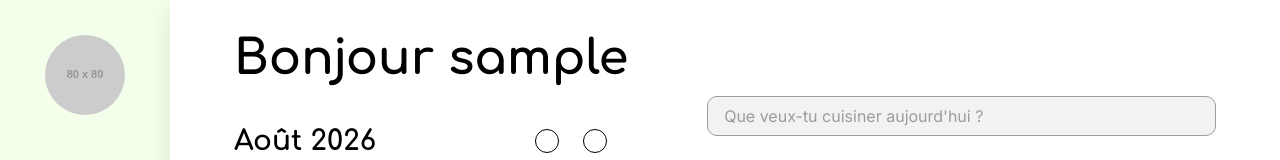
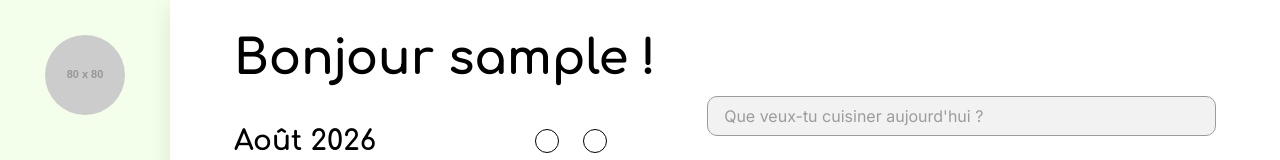
Before and after one commit to Astri4-4/4RESIT-SUPMEAL, a React app in the folder web/: page /dashboard in a window 1280 px wide. Shown: the top 160 px of the page. Built offline with nearby package versions, Linux system fonts and the light colour scheme; no server answers; sample sign-in values are in the browser's storage; some icons are missing; the HTML template or start-up script is replaced by a standard one.

Commit message:
fix Dashboard greeting: add exclamation mark for improved user experience

```diff
--- a/web/src/pages/Dashboard.jsx
+++ b/web/src/pages/Dashboard.jsx
@@ -26,7 +26,7 @@ export default function Dashboard() {
     return (
         <div className={"flex-1"}>
             <div>
-                <h1 className={"font-primary text-5xl font-bold"} >Bonjour {user?.username}</h1>
+                <h1 className={"font-primary text-5xl font-bold"} >Bonjour {user?.username} !</h1>
             </div>
 
             <div className={"flex gap-25 mt-3.25"} >
```
Also changed, not shown: 1 other file (tests, documents, lock files or other folders).
